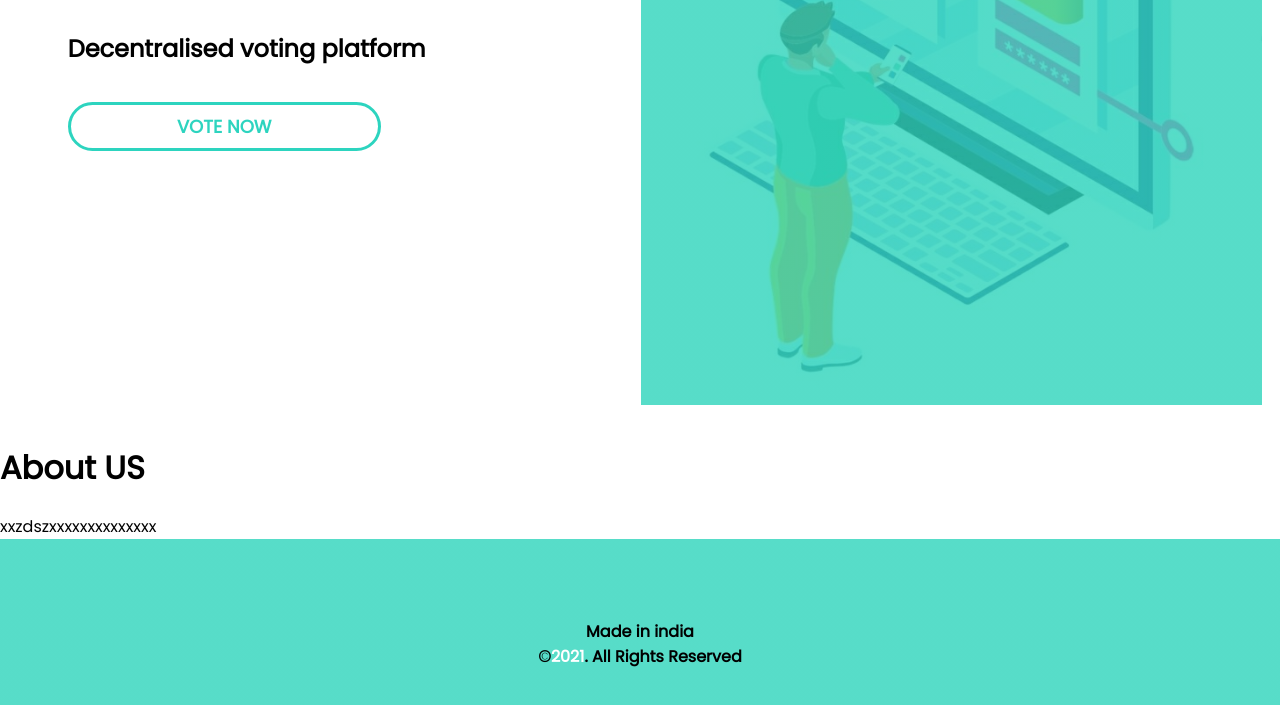
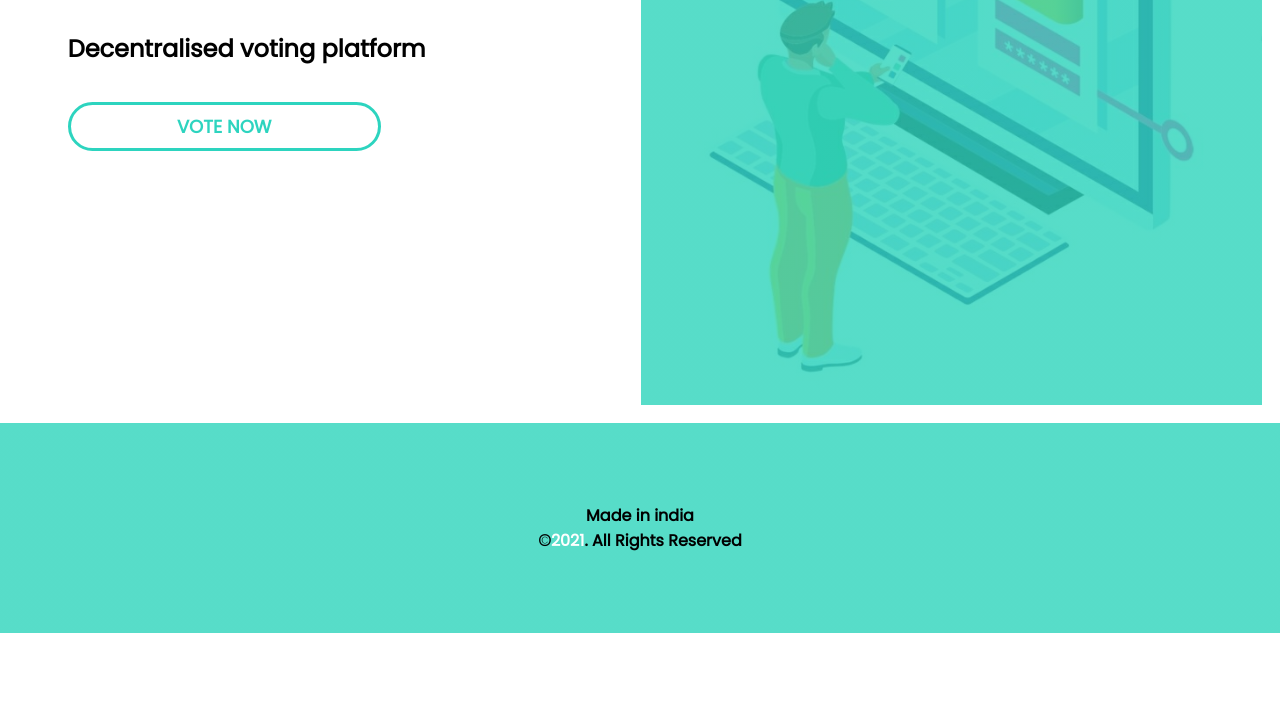
Before and after one commit to rishabh-sagar/Decentralised-Voting-app-HACKYOU, a website: page src/index.html in a window 1280 px wide. Shown: the part 373-1078 px from the top of the page. After the commit the page ends 1006 px from the top, so only its background shows below. Drawn offline with nearby package versions, Linux system fonts and the light colour scheme; files whose address does not match are found by name.

Commit message:
commit 3

```diff
--- a/src/index.html
+++ b/src/index.html
@@ -45,10 +45,7 @@
         </tr>
     </table>
 
-    <div id="bio">
-        <h1>About US</h1>
-       xxzdszxxxxxxxxxxxxxx
-    </div>
+
 
     <div id="footer">
         Made in india<br>
--- a/src/js/app.js
+++ b/src/js/app.js
@@ -56,7 +56,7 @@ App = {
           var name = candidate[1];
           var voteCount = candidate[2];
           // Render candidate Result
-          var candidateTemplate2 = "<li class='vote-tab-star'>" + id + "</li><li class='vote-tab-title'>" + name + "</li>"+  "</li><li class='vote-tab-title'>" + voteCount +votesuffix + "</li>"
+          var candidateTemplate2 = "<ul class='vote-tab-row vote-tab-row-even'><li class='vote-tab-star'>" + id + "</li><li class='vote-tab-title'>" + name + "</li>"+  "</li><li class='vote-tab-subtitle'>" + voteCount +votesuffix + "</li></ul>"
           candidatesResults2.append(candidateTemplate2);
           // Render candidate ballot option
           var candidateOption = "<option value='" + id + "' >" + name + "</ option>"
```
